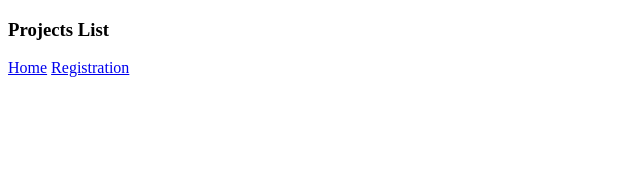
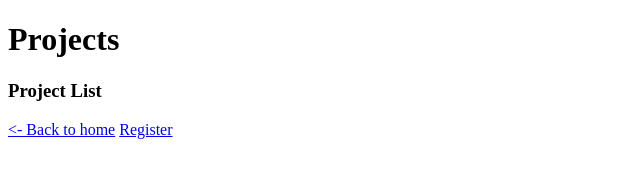
Before and after one commit to Yas1th005/wd201, a website: page http-server/project.html in a window 1280 px wide. Shown: the whole page, without its empty margins (0-640 px from the left). Drawn offline with Linux system fonts and the light colour scheme.

Commit message:
Added Changes

```diff
--- a/http-server/project.html
+++ b/http-server/project.html
@@ -1,13 +1,14 @@
+<!-- project.html -->
 <!DOCTYPE html>
-<html lang="en">
+<html>
 <head>
-    <meta charset="UTF-8">
-    <meta name="viewport" content="width=device-width, initial-scale=1.0">
-    <title>Projects</title>
+   <meta charset="UTF-8">
+   <title>My Project</title>
 </head>
 <body>
-    <h3>Projects List</h3>
-    <a href="/">Home</a>
-    <a href="/registration">Registration</a>
+   <h1>Projects</h1>
+   <h3>Project List</h3>
+   <a href="/">&lt;- Back to home</a>
+   <a href="/registration">Register</a>
 </body>
 </html>
```
